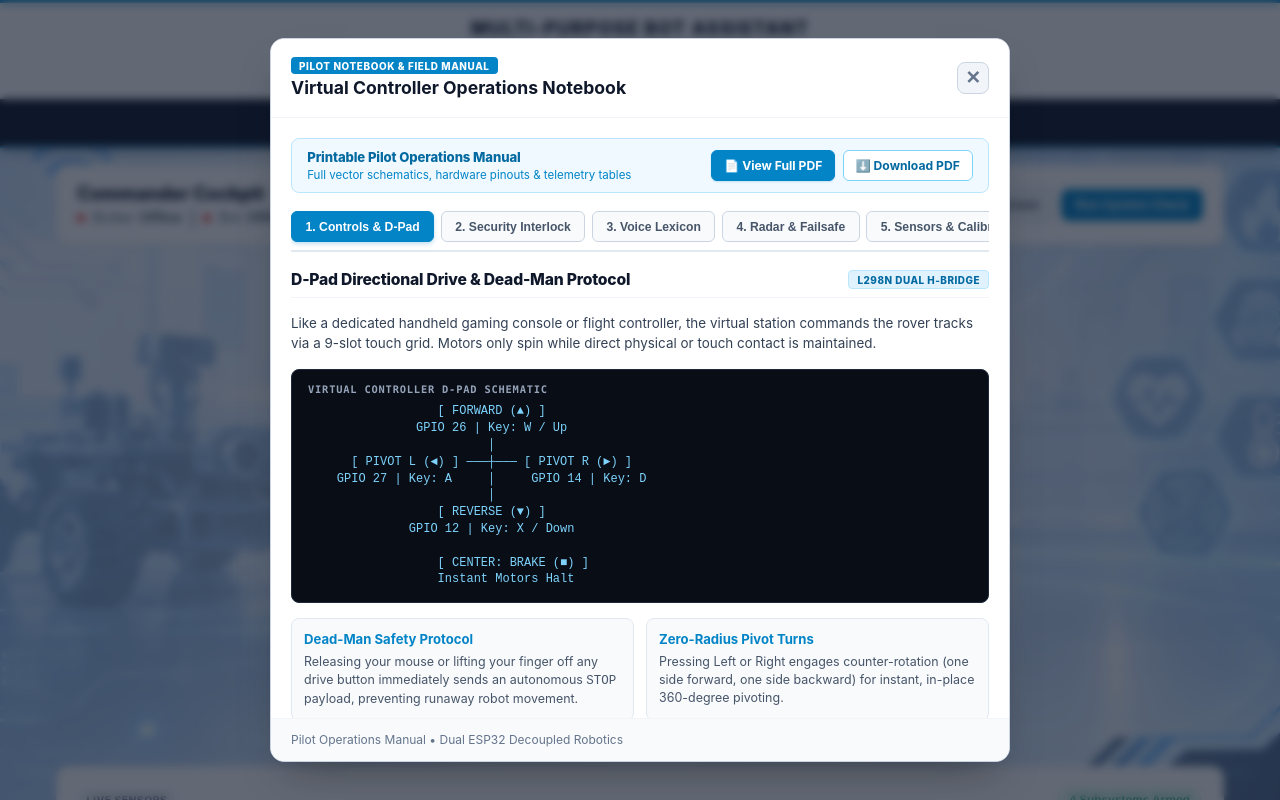
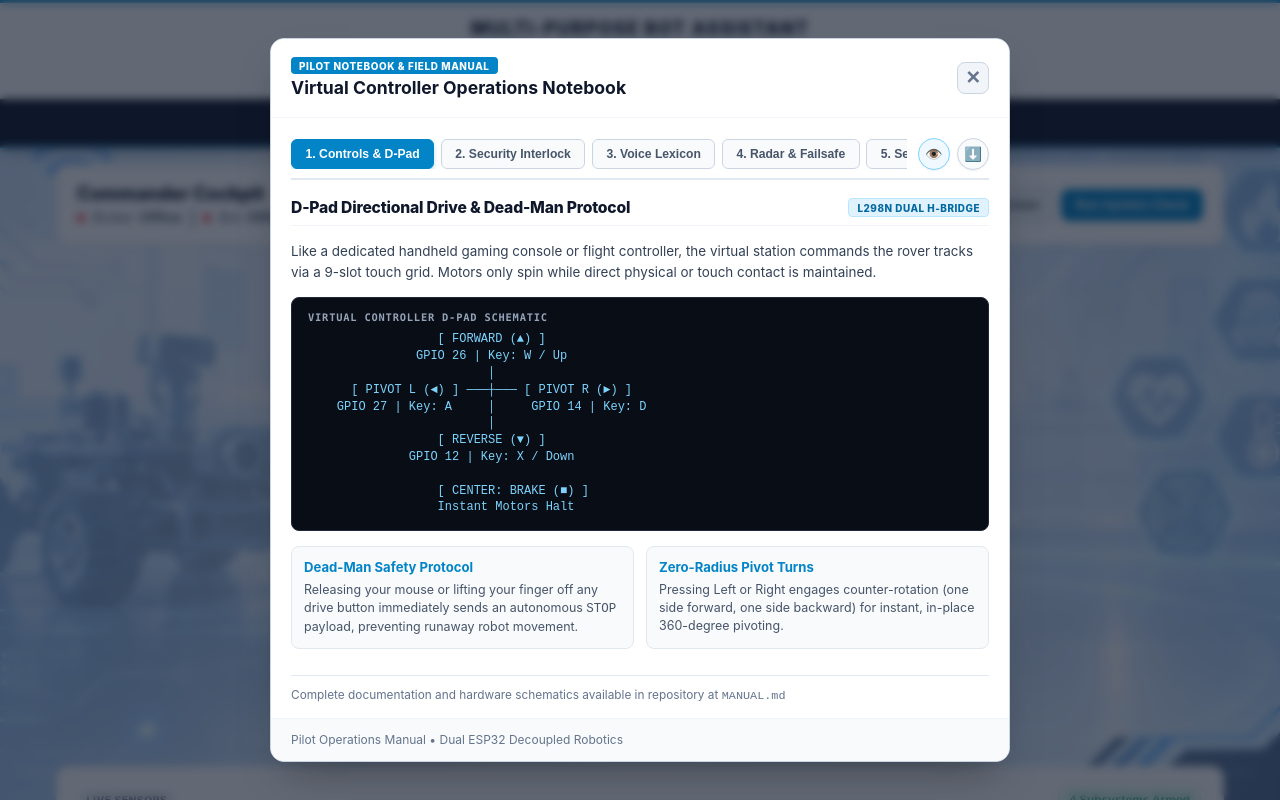
Before and after one commit to Mr-Raza-Alam/bot-controller-system, a React (Vite) app in the folder frontend/: page / in a window 1280 px wide. Both pictures are taken after a click on the button "Flight Manual". Shown: the top 800 px of the page. Built offline with nearby package versions, Linux system fonts and the light colour scheme; no server answers.

Commit message:
refactor: streamline pilot manual header with minimalist circular view and download buttons

```diff
--- a/frontend/src/components/PilotManual/PilotManual.css
+++ b/frontend/src/components/PilotManual/PilotManual.css
@@ -5,89 +5,68 @@
   color: #0f172a;
 }
 
-/* Top PDF Action Bar */
-.manual-pdf-actions-bar {
+/* Compact Header Strip: Tabs on Left + Circular Actions on Right */
+.manual-header-strip {
   display: flex;
   justify-content: space-between;
   align-items: center;
-  gap: 0.85rem;
-  background: #f0f9ff;
-  border: 1px solid #bae6fd;
-  border-radius: 8px;
-  padding: 0.65rem 0.95rem;
-}
-
-.pdf-bar-meta {
-  display: flex;
-  flex-direction: column;
-  gap: 0.15rem;
-}
-
-.pdf-doc-title {
-  font-size: 0.82rem;
-  font-weight: 800;
-  color: #0369a1;
-  letter-spacing: -0.1px;
-}
-
-.pdf-doc-sub {
-  font-size: 0.72rem;
-  color: #0284c7;
-}
-
-.pdf-btn-group {
-  display: flex;
-  gap: 0.45rem;
-  align-items: center;
-  flex-shrink: 0;
-}
-
-.pdf-action-link {
-  display: inline-flex;
-  align-items: center;
-  gap: 0.35rem;
-  padding: 0.42rem 0.75rem;
-  border-radius: 6px;
-  font-size: 0.76rem;
-  font-weight: 700;
-  text-decoration: none;
-  transition: all 0.15s ease;
-  white-space: nowrap;
-}
-
-.pdf-action-link.link-view {
-  background: #0284c7;
-  color: #ffffff;
-  border: 1px solid #0284c7;
-  box-shadow: 0 1px 2px rgba(2, 132, 199, 0.2);
-}
-
-.pdf-action-link.link-view:hover {
-  background: #0369a1;
-  border-color: #0369a1;
-  transform: translateY(-1px);
-}
-
-.pdf-action-link.link-download {
-  background: #ffffff;
-  color: #0369a1;
-  border: 1px solid #7dd3fc;
-}
-
-.pdf-action-link.link-download:hover {
-  background: #e0f2fe;
-  border-color: #38bdf8;
-  color: #0c4a6e;
-  transform: translateY(-1px);
+  gap: 0.65rem;
+  border-bottom: 2px solid #e2e8f0;
+  padding-bottom: 0.5rem;
 }
 
 .manual-nav-tabs {
   display: flex;
   gap: 0.4rem;
-  border-bottom: 2px solid #e2e8f0;
-  padding-bottom: 0.5rem;
   overflow-x: auto;
   scrollbar-width: thin;
+  flex: 1;
+}
+
+.manual-quick-actions {
+  display: flex;
+  align-items: center;
+  gap: 0.45rem;
+  flex-shrink: 0;
+}
+
+.circle-pdf-btn {
+  width: 32px;
+  height: 32px;
+  border-radius: 50%;
+  display: inline-flex;
+  align-items: center;
+  justify-content: center;
+  font-size: 0.88rem;
+  line-height: 1;
+  text-decoration: none;
+  cursor: pointer;
+  transition: all 0.15s ease;
+  box-shadow: 0 1px 2px rgba(0, 0, 0, 0.06);
+}
+
+.circle-pdf-btn.btn-view {
+  background: #f0f9ff;
+  border: 1px solid #7dd3fc;
+}
+
+.circle-pdf-btn.btn-view:hover {
+  background: #e0f2fe;
+  border-color: #0284c7;
+  transform: translateY(-2px) scale(1.08);
+  box-shadow: 0 3px 6px rgba(2, 132, 199, 0.2);
+}
+
+.circle-pdf-btn.btn-download {
+  background: #f8fafc;
+  border: 1px solid #cbd5e1;
+}
+
+.circle-pdf-btn.btn-download:hover {
+  background: #f1f5f9;
+  border-color: #64748b;
+  transform: translateY(-2px) scale(1.08);
+  box-shadow: 0 3px 6px rgba(100, 116, 139, 0.2);
 }
 
 .manual-tab-btn {
@@ -373,22 +352,19 @@
 }
 
 @media (max-width: 640px) {
-  .manual-pdf-actions-bar {
-    flex-direction: column;
-    align-items: stretch;
-    gap: 0.65rem;
+  .manual-header-strip {
+    flex-wrap: wrap;
+    gap: 0.5rem;
   }
 
-  .pdf-btn-group {
+  .manual-nav-tabs {
+    order: 2;
     width: 100%;
-    display: flex;
-    gap: 0.45rem;
   }
 
-  .pdf-action-link {
-    flex: 1;
-    justify-content: center;
-    text-align: center;
+  .manual-quick-actions {
+    order: 1;
+    margin-left: auto;
   }
 
   .manual-rules-grid {
--- a/frontend/src/components/PilotManual/PilotManual.jsx
+++ b/frontend/src/components/PilotManual/PilotManual.jsx
@@ -6,32 +6,8 @@ const PilotManual = ({ onClose }) => {
 
   return (
     <div className="pilot-manual-container">
-      {/* top action bar for full printable PDF */}
-      <div className="manual-pdf-actions-bar">
-        <div className="pdf-bar-meta">
-          <span className="pdf-doc-title">Printable Pilot Operations Manual</span>
-          <span className="pdf-doc-sub">Full vector schematics, hardware pinouts &amp; telemetry tables</span>
-        </div>
-        <div className="pdf-btn-group">
-          <a
-            href="/pilot-field-manual.pdf"
-            target="_blank"
-            rel="noopener noreferrer"
-            className="pdf-action-link link-view"
-          >
-            📄 View Full PDF
-          </a>
-          <a
-            href="/pilot-field-manual.pdf"
-            download="Multi-Purpose-Bot-Pilot-Manual.pdf"
-            className="pdf-action-link link-download"
-          >
-            ⬇️ Download PDF
-          </a>
-        </div>
-      </div>
-
-      {/* manual tab navigation */}
+      {/* compact tabs header with minimalist circular pdf actions */}
+      <div className="manual-header-strip">
         <nav className="manual-nav-tabs">
           <button
             className={`manual-tab-btn ${activeTab === "CONTROLS" ? "tab-active" : ""}`}
@@ -64,6 +40,30 @@ const PilotManual = ({ onClose }) => {
             5. Sensors &amp; Calibration
           </button>
         </nav>
+
+        {/* minimalist circular actions: view and download */}
+        <div className="manual-quick-actions">
+          <a
+            href="/pilot-field-manual.pdf"
+            target="_blank"
+            rel="noopener noreferrer"
+            className="circle-pdf-btn btn-view"
+            title="View Full PDF in new tab"
+            aria-label="View Full PDF"
+          >
+            👁️
+          </a>
+          <a
+            href="/pilot-field-manual.pdf"
+            download="Multi-Purpose-Bot-Pilot-Manual.pdf"
+            className="circle-pdf-btn btn-download"
+            title="Download Full Printable PDF"
+            aria-label="Download Printable PDF"
+          >
+            ⬇️
+          </a>
+        </div>
+      </div>
 
       {/* tab 1: controls & d-pad */}
       {activeTab === "CONTROLS" && (
```
Lines whose indentation alone changed are shown as unchanged.
